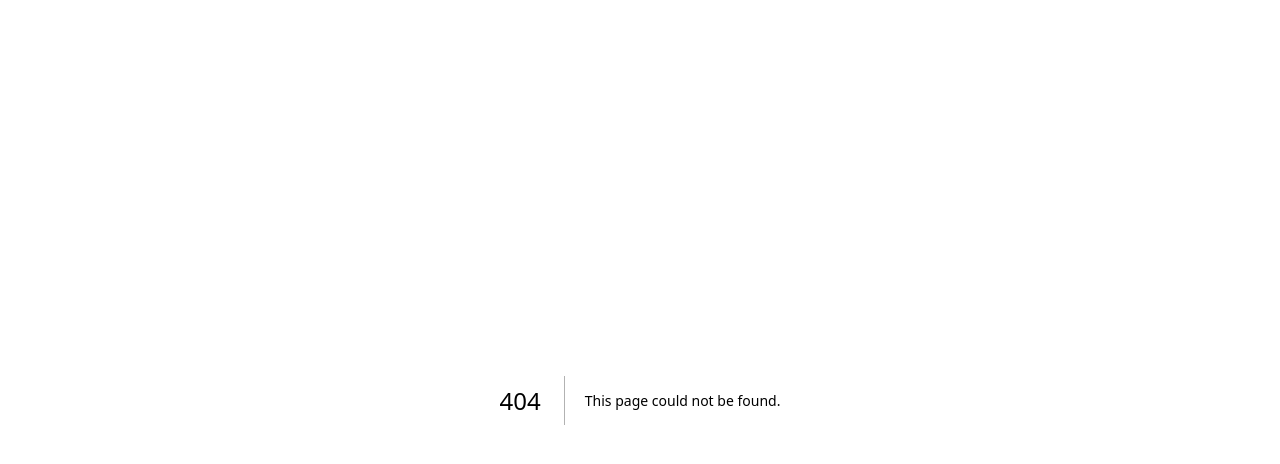
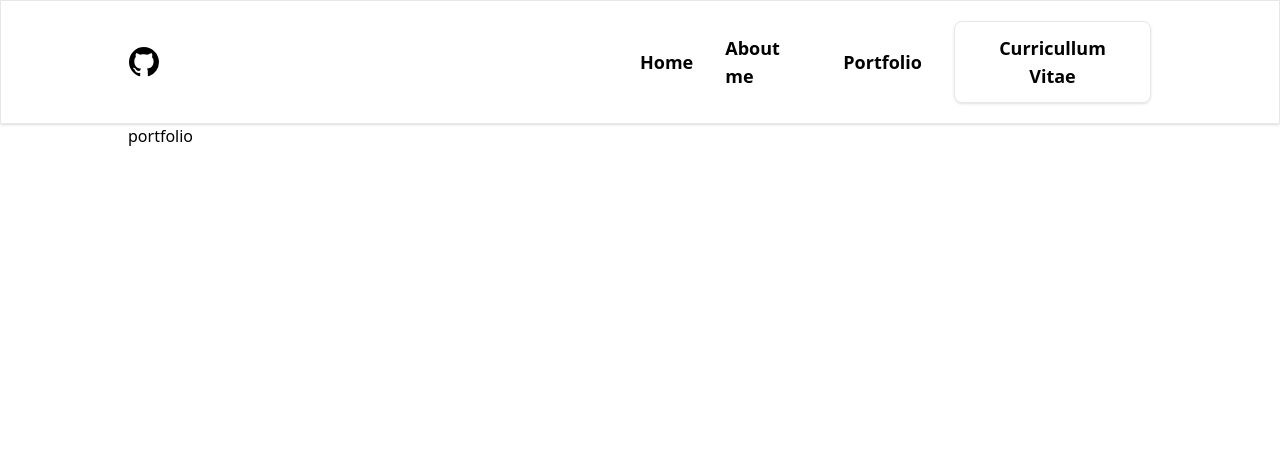
Before and after one commit to ImPatriciaLofamia/owwnoble, a Next.js app: page /portfolio in a window 1280 px wide. Before the commit this address had no page. Shown: the top 464 px of the page. Built offline with nearby package versions, Linux system fonts and the light colour scheme.

Commit message:
add portfolio page

```diff
--- /dev/null
+++ b/components/Modal.tsx
@@ -0,0 +1,20 @@
+import React from 'react'
+
+interface ModalProps {
+children: JSX.Element
+}
+
+const Modal = ({children}: ModalProps) => {
+  return (
+        <div className="fixed top-0 left-0 z-20 flex items-center justify-center w-full h-full py-0 transition-all duration-1000 ease-in-out bg-slate-700 bg-opacity-50 sm:py-4">
+        <div className=" bg-white rounded-lg sm:h-3/4 sm:w-3/4 border shadow">
+
+            <div className="justify-center w-full h-full my-auto pt-16">
+                {children}
+            </div>
+        </div>
+    </div>
+  )
+}
+
+export default Modal
--- /dev/null
+++ b/pages/portfolio.tsx
@@ -0,0 +1,12 @@
+import Layout from '@/components/Layout'
+import React from 'react'
+
+const portfolio = () => {
+  return (
+    <Layout>
+        <div>portfolio</div>
+    </Layout>
+  )
+}
+
+export default portfolio
```
